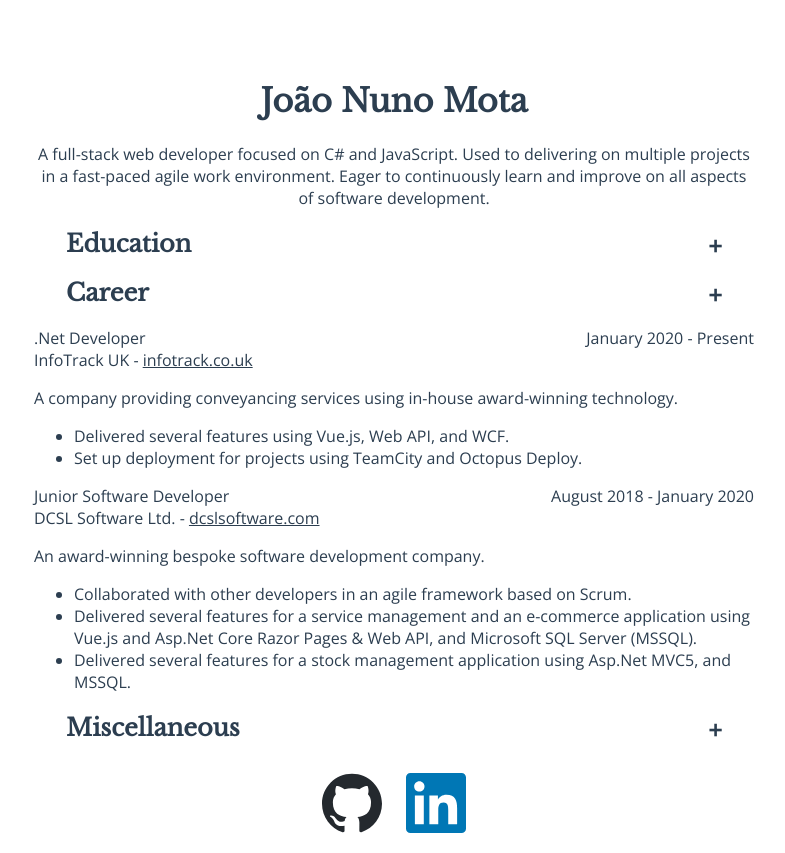
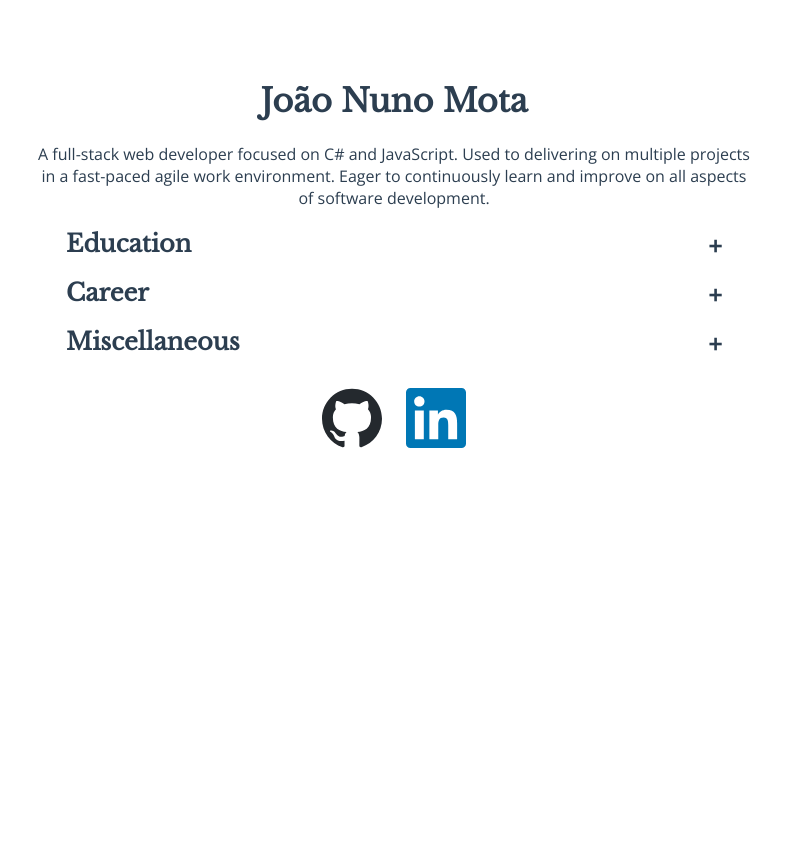
Before and after one commit to joaonunomota/joaonunomota.github.io, a Vue app: page / in a window 1280 px wide. Shown: the whole page, without its empty margins (246-1031 px from the left). After the commit the page ends 800 px from the top, so only its background shows below. Built offline with nearby package versions, Linux system fonts and the light colour scheme.

Commit message:
Set accordions to initially be closed

```diff
--- a/src/components/SimpleHeaderAccordion.vue
+++ b/src/components/SimpleHeaderAccordion.vue
@@ -1,9 +1,9 @@
 <template>
-  <base-accordion open>
+  <base-accordion>
     <template v-slot:header="{ isOpen }">
       <div class="header">
         <h2>
-          {{ header }}<span class="symbol">{{ isOpen ? "+" : "-" }}</span>
+          {{ header }}<span class="symbol">{{ isOpen ? "-" : "+" }}</span>
         </h2>
       </div>
     </template>
```
